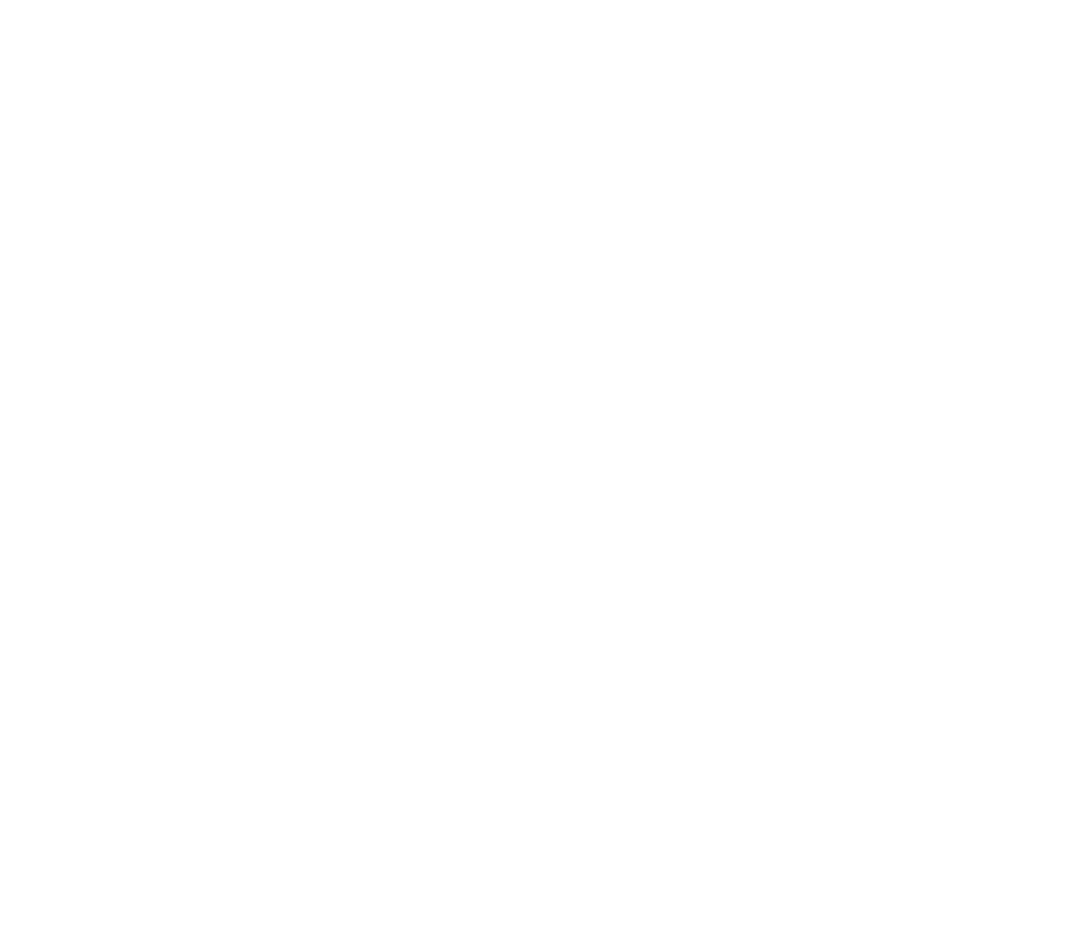
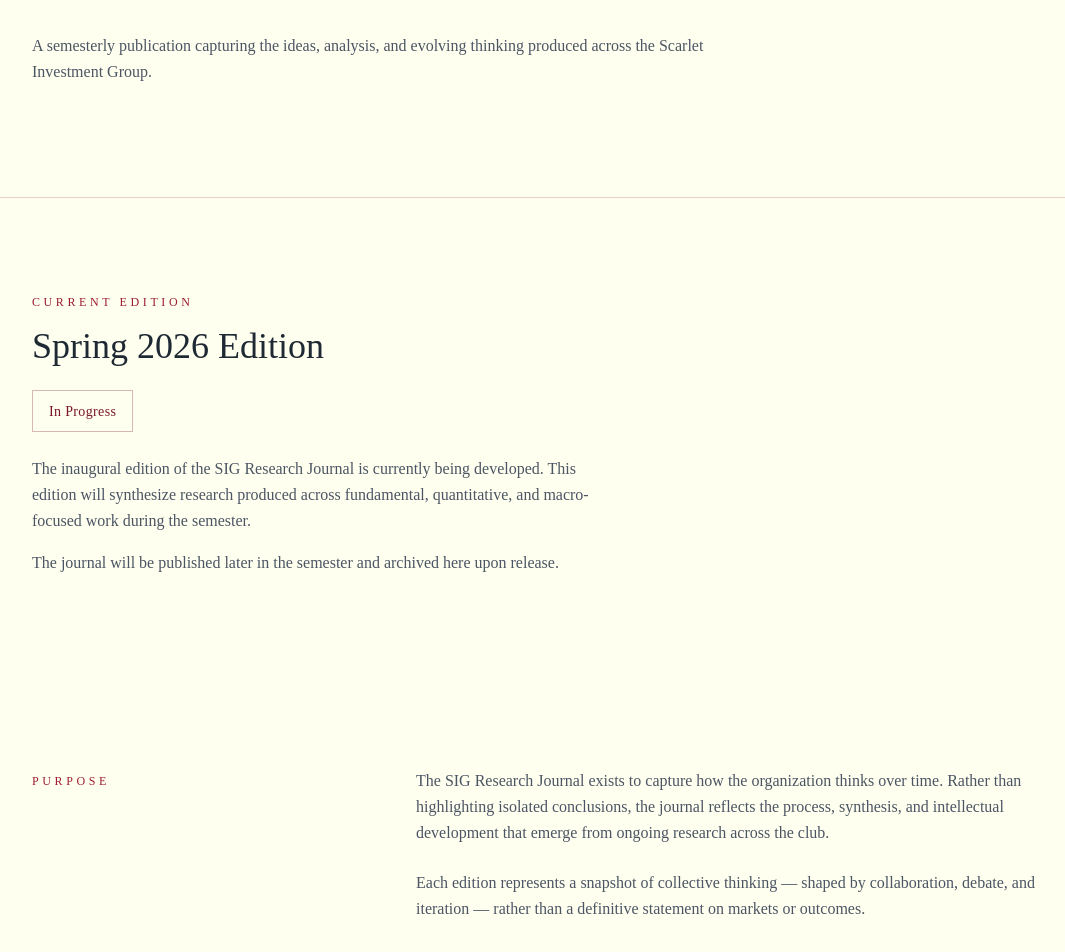
Before and after one commit to MaddoxCRoy/SIG-Website, a React (Vite) app: page /researchjournal in a window 1280 px wide. Before the commit this address had no page. Shown: the part 362-1314 px from the top of the page, without its empty margins (56-1121 px from the left). Before the commit the page ends 800 px from the top, so only its background shows below. Built offline with nearby package versions, Linux system fonts and the light colour scheme.

Commit message:
hyperlink button

```diff
--- a/src/App.jsx
+++ b/src/App.jsx
@@ -7,6 +7,7 @@ import HomePage from "./components/home/HomePage";
 import MStarPage from "./components/mstar/MStarPage";
 import QuantPage from "./components/quant/QuantPage";
 import FundamentalPage from "./components/fundamental/FundamentalPage";
+import JournalPage from "./components/journal/JournalPage"
 
 export default function App() {
   return (
@@ -19,6 +20,7 @@ export default function App() {
           <Route path="/mstar" element={<MStarPage />} />
           <Route path="/quantitative" element={<QuantPage />} />
           <Route path="/fundamental" element={<FundamentalPage />} />
+          <Route path="/researchjournal" element={<JournalPage />} />
         </Route>
       </Routes>
     </>
--- a/src/components/home/Journal.jsx
+++ b/src/components/home/Journal.jsx
@@ -1,33 +1,8 @@
 import { useRef } from "react";
 import { motion, useInView } from "framer-motion";
 import { BookOpen, FileText, Users, Layers } from "lucide-react";
+import { Link } from "react-router-dom";
 
-const highlights = [
-    {
-        icon: FileText,
-        title: "Institutional-Grade Research",
-        description:
-            "Semesterly publication featuring original equity research, quantitative strategies, and market analysis produced by SIG members.",
-    },
-    {
-        icon: Layers,
-        title: "Unified Research Platform",
-        description:
-            "Integrates fundamental analysis, systematic research, macro commentary, and club initiatives into a single cohesive publication.",
-    },
-    {
-        icon: Users,
-        title: "Member Showcase",
-        description:
-            "Provides a tangible, resume-worthy deliverable that demonstrates technical skill, intellectual rigor, and collaboration.",
-    },
-    {
-        icon: BookOpen,
-        title: "Enduring Record",
-        description:
-            "Preserves SIG’s intellectual output semester after semester as a growing body of student-produced investment research.",
-    },
-];
 
 export default function ResearchJournal() {
     const ref = useRef(null);
@@ -72,30 +47,6 @@ export default function ResearchJournal() {
                             and macroeconomic analysis.
                         </p>
 
-                        {/* Highlights Grid */}
-                        <div className="mt-14 grid sm:grid-cols-2 gap-10">
-                            {highlights.map((item, index) => (
-                                <motion.div
-                                    key={item.title}
-                                    initial={{ opacity: 0, y: 24 }}
-                                    animate={isInView ? { opacity: 1, y: 0 } : {}}
-                                    transition={{
-                                        duration: 0.6,
-                                        delay: 0.25 + index * 0.1,
-                                        ease: "easeOut",
-                                    }}
-                                >
-                                    <item.icon className="h-5 w-5 text-[#9E1B32] mb-4" />
-                                    <h4 className="font-medium text-[#1F2933] mb-2">
-                                        {item.title}
-                                    </h4>
-                                    <p className="font-secondary text-sm text-[#4B5563] leading-relaxed">
-                                        {item.description}
-                                    </p>
-                                </motion.div>
-                            ))}
-                        </div>
-
                         {/* CTA */}
                         <motion.div
                             initial={{ opacity: 0 }}
@@ -103,8 +54,8 @@ export default function ResearchJournal() {
                             transition={{ duration: 0.8, delay: 0.7, ease: "easeOut" }}
                             className="mt-16"
                         >
-                            <button
-                                type="button"
+                            <Link
+                                to="/researchjournal"
                                 className="
     inline-flex items-center gap-2
     rounded-sm bg-[#7A1626]
@@ -116,7 +67,8 @@ export default function ResearchJournal() {
   "
                             >
                                 Explore the Research Journal
-                            </button>
+                            </Link>
+
                         </motion.div>
                     </motion.div>
                 </div>
--- a/src/components/home/MStarFund.jsx
+++ b/src/components/home/MStarFund.jsx
@@ -24,9 +24,9 @@ const pillars = [
   },
   {
     icon: Activity,
-    title: "Active Oversight",
+    title: "Actively Managed",
     description:
-      "Weekly investment committee reviews and continuous monitoring.",
+      "Weekly investment portfolio check in and continuous monitoring.",
   },
 ];
 
@@ -71,43 +71,30 @@ export default function MStarFund() {
             </p>
 
             {/* Fund Metrics — CTA */}
+            {/* MStAR CTA */}
             <Link
               to="/mstar"
               className="
     mt-10 block
-                transition-transform duration-300
+    bg-[#7A1626]
+    p-6
+    transition-all duration-300
+    hover:bg-[#831A2C]
     hover:-translate-y-[2px]
     hover:shadow-[0_10px_24px_rgba(0,0,0,0.25)]
     focus:outline-none
   "
             >
-              <div className="grid grid-cols-2 gap-6 bg-[#7A1626] p-6">
-                <div>
-                  <div className="text-xl font-light text-[#FFFFF0]">
-                    Long / Short
-                  </div>
-                  <div className="mt-1 font-secondary text-sm text-[#FFFFF0]/80">
-                    Equity Strategy
-                  </div>
-                </div>
-
-                <div>
-                  <div className="text-xl font-light text-[#FFFFF0]">
-                    Active
-                  </div>
-                  <div className="mt-1 font-secondary text-sm text-[#FFFFF0]/80">
-                    Management Type
-                  </div>
-                </div>
-
-                {/* CTA hint */}
-                <div className="col-span-2 pt-4 border-t border-[#FFFFF0]/20">
-                  <span className="font-secondary text-xs tracking-wide text-[#FFFFF0]/70">
-                    Explore the MStAR Fund →
+              <div className="flex items-center justify-between">
+                <span className="text-xl font-light text-[#FFFFF0]">
+                  Explore the MStAR Fund
+                </span>
+                <span className="font-secondary text-sm text-[#FFFFF0]/80">
+                  →
                 </span>
               </div>
-              </div>
             </Link>
+
           </motion.div>
 
           {/* Right: Pillars */}
--- /dev/null
+++ b/src/components/journal/JournalAbout.jsx
@@ -0,0 +1,44 @@
+import { motion, useInView } from "framer-motion";
+import { useRef } from "react";
+
+export default function JournalAbout() {
+    const ref = useRef(null);
+    const isInView = useInView(ref, { once: true, margin: "-120px" });
+
+    return (
+        <section ref={ref} className="py-24 bg-[#FFFFF0]">
+            <div className="max-w-6xl mx-auto px-6 grid md:grid-cols-12 gap-12">
+                <motion.div
+                    initial={{ opacity: 0, x: -16 }}
+                    animate={isInView ? { opacity: 1, x: 0 } : {}}
+                    transition={{ duration: 0.7, ease: "easeOut" }}
+                    className="md:col-span-4"
+                >
+                    <span className="font-secondary text-xs tracking-[0.3em] uppercase text-[#9E1B32]">
+                        Purpose
+                    </span>
+                </motion.div>
+
+                <motion.div
+                    initial={{ opacity: 0, y: 24 }}
+                    animate={isInView ? { opacity: 1, y: 0 } : {}}
+                    transition={{ duration: 0.8, delay: 0.1, ease: "easeOut" }}
+                    className="md:col-span-8"
+                >
+                    <p className="text-[#4B5563] leading-relaxed max-w-2xl">
+                        The SIG Research Journal exists to capture how the organization
+                        thinks over time. Rather than highlighting isolated conclusions,
+                        the journal reflects the process, synthesis, and intellectual
+                        development that emerge from ongoing research across the club.
+                    </p>
+
+                    <p className="mt-6 text-[#4B5563] leading-relaxed max-w-2xl">
+                        Each edition represents a snapshot of collective thinking — shaped
+                        by collaboration, debate, and iteration — rather than a definitive
+                        statement on markets or outcomes.
+                    </p>
+                </motion.div>
+            </div>
+        </section>
+    );
+}
--- /dev/null
+++ b/src/components/journal/JournalCurrentEdition.jsx
@@ -0,0 +1,46 @@
+import { motion, useInView } from "framer-motion";
+import { useRef } from "react";
+
+export default function JournalCurrentEdition() {
+    const ref = useRef(null);
+    const isInView = useInView(ref, { once: true, margin: "-120px" });
+
+    return (
+        <section ref={ref} className="py-24 bg-[#FFFFF0] border-t border-[#7A1626]/20">
+            <div className="max-w-6xl mx-auto px-6">
+                <motion.div
+                    initial={{ opacity: 0, y: 24 }}
+                    animate={isInView ? { opacity: 1, y: 0 } : {}}
+                    transition={{ duration: 0.8, ease: "easeOut" }}
+                    className="max-w-3xl"
+                >
+                    <span className="block font-secondary text-xs tracking-[0.3em] uppercase text-[#9E1B32] mb-4">
+                        Current Edition
+                    </span>
+
+                    <h2 className="text-3xl md:text-4xl font-light text-[#1F2933]">
+                        Spring 2026 Edition
+                    </h2>
+
+                    <div className="mt-6 inline-block px-4 py-2 border border-[#7A1626]/30">
+                        <span className="font-secondary text-sm text-[#7A1626] tracking-wide">
+                            In Progress
+                        </span>
+                    </div>
+
+                    <p className="mt-6 text-[#4B5563] leading-relaxed max-w-xl">
+                        The inaugural edition of the SIG Research Journal is currently being
+                        developed. This edition will synthesize research produced across
+                        fundamental, quantitative, and macro-focused work during the
+                        semester.
+                    </p>
+
+                    <p className="mt-4 text-[#4B5563] leading-relaxed max-w-xl">
+                        The journal will be published later in the semester and archived
+                        here upon release.
+                    </p>
+                </motion.div>
+            </div>
+        </section>
+    );
+}
--- /dev/null
+++ b/src/components/journal/JournalHero.jsx
@@ -0,0 +1,28 @@
+import { motion } from "framer-motion";
+
+export default function JournalHero() {
+    return (
+        <section className="pt-40 pb-28 bg-[#FFFFF0]">
+            <div className="max-w-6xl mx-auto px-6">
+                <motion.h1
+                    initial={{ opacity: 0, y: 24 }}
+                    animate={{ opacity: 1, y: 0 }}
+                    transition={{ duration: 0.9, ease: "easeOut" }}
+                    className="text-[clamp(3.25rem,6vw,5rem)] font-light tracking-tight text-[#1F2933]"
+                >
+                    SIG Research Journal
+                </motion.h1>
+
+                <motion.p
+                    initial={{ opacity: 0 }}
+                    animate={{ opacity: 1 }}
+                    transition={{ duration: 0.9, delay: 0.2, ease: "easeOut" }}
+                    className="mt-6 max-w-2xl text-[#4B5563] leading-relaxed"
+                >
+                    A semesterly publication capturing the ideas, analysis, and evolving
+                    thinking produced across the Scarlet Investment Group.
+                </motion.p>
+            </div>
+        </section>
+    );
+}
--- /dev/null
+++ b/src/components/journal/JournalPage.jsx
@@ -0,0 +1,13 @@
+import JournalHero from "./JournalHero";
+import JournalCurrentEdition from "./JournalCurrentEdition";
+import JournalAbout from "./JournalAbout";
+
+export default function JournalPage() {
+    return (
+        <main className="bg-[#FFFFF0]">
+            <JournalHero />
+            <JournalCurrentEdition />
+            <JournalAbout />
+        </main>
+    );
+}
```
Lines whose indentation alone changed are shown as unchanged.
